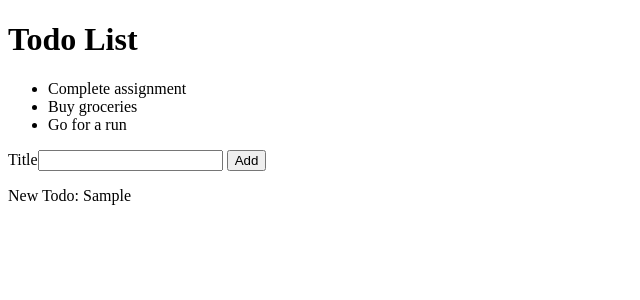
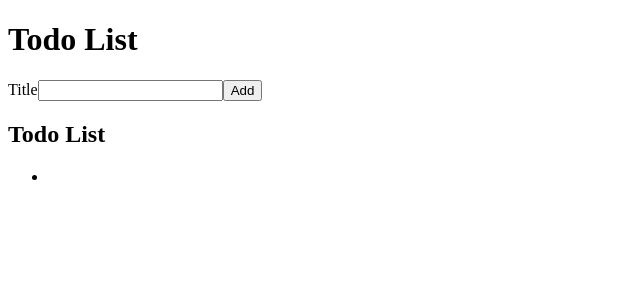
Before and after one commit to Victoria240/react-todo, a React (Create React App) app: page / in a window 1280 px wide. Both pictures are taken after typing "Sample" into the empty fields and a click on the button "Add". Shown: the top 300 px of the page, without its empty margins (0-640 px from the left). Built offline with nearby package versions, Linux system fonts and the light colour scheme; the HTML template or start-up script is replaced by a standard one.

Commit message:
lifted components' state and modified props by destructuring

```diff
--- a/src/AddTodoForm.js
+++ b/src/AddTodoForm.js
@@ -1,24 +1,42 @@
-import React from 'react'
 
-// Define the AddTodoForm component
-function AddTodoForm(props) {
+
+
+// AddTodoForm.js
+import React, { useState } from 'react';
+
+function AddTodoForm({ onAddTodo }) { // Destructure props
+    const [todoTitle, setTodoTitle] = useState(''); // Create new state variable todoTitle
+
     // Handle form submission
-    function handleAddTodo(e) {
-        e.preventDefault(); // Prevent the default form submission behavior
-        const todoTitle = e.target.elements.todoTitle.value; // Get the value of the todo title input
-        console.log(todoTitle); // Log the todo title value
-        e.target.reset(); // Reset the form so the text input is cleared
-        props.onAddTodo(todoTitle); // Invoke the onAddTodo callback prop with the todo title value
+    function handleAddTodoFormSubmit(e) {
+        e.preventDefault();
+        onAddTodo({
+            title: todoTitle, // title property equal to todoTitle
+            id: Date.now(), // Generate unique identifier using Date.now()
+        });
+        setTodoTitle(''); // Reset todoTitle state to an empty string
     }
-          // Render the form for adding a todo
-        return (
-            <div>
-                <form onSubmit={handleAddTodo}>
-                    <label htmlFor='todoTitle'>Title</label>
-                    <input id='todoTitle' name="title"/> {/* Add name attribute */}
-                    <button type="submit">Add</button>
-                </form>
-            </div>
-        )
+
+    // Handle input change
+    function handleTitleChange(e) {
+        const newTodoTitle = e.target.value;
+        setTodoTitle(newTodoTitle); // Update todoTitle state
     }
-    export default AddTodoForm
+
+    return (
+        <div>
+            <form onSubmit={handleAddTodoFormSubmit}>
+                <label htmlFor='todoTitle'>Title</label>
+                <input
+                    id='todoTitle'
+                    name='title'
+                    value={todoTitle} // Use todoTitle state as the value
+                    onChange={handleTitleChange} // Handle input change
+                />
+                <button type='submit'>Add</button>
+            </form>
+        </div>
+    );
+}
+
+export default AddTodoForm;
--- a/src/App.js
+++ b/src/App.js
@@ -1,18 +1,21 @@
-import React, { useState } from "react";
-import TodoList from "./TodoList";
-import AddTodoForm from "./AddTodoForm";
+// App.js
+import React, { useState } from 'react';
+import TodoList from './TodoList';
+import AddTodoForm from './AddTodoForm';
 
-// Define the App component
 function App() {
-  const [newTodo, setNewTodo] = useState(""); // State variable for new todo
+  const [todoList, setTodoList] = useState([]); // Create new state variable todoList
 
-  // Render the App component
+  // Handle adding a new todo
+  function addTodo(newTodo) {
+    setTodoList([...todoList, newTodo]); // Update todoList state by adding the new todo
+  }
+
   return (
     <div>
-      <h1>Todo List</h1> {/* Render a level-one heading */}
-      <TodoList /> {/* Render the TodoList component */}
-      <AddTodoForm onAddTodo={setNewTodo} /> {/* Render the AddTodoForm component and pass onAddTodo callback */}
-      <p>New Todo: {newTodo}</p> {/* Display the new todo value */}
+      <h1>Todo List</h1>
+      <AddTodoForm onAddTodo={addTodo} /> {/* Update onAddTodo prop */}
+      <TodoList todoList={todoList} /> {/* Pass todoList state as a prop */}
     </div>
   );
 }
--- a/src/TodoList.js
+++ b/src/TodoList.js
@@ -1,38 +1,17 @@
-// import React from 'react'
-
-// export default function TodoList() {
-//   return (
-//       <div>
-//           <ul>
-//               {/* Map over the todoList array and render a list item for each todo */}
-//               {todoList.map(todo => (
-//                   <li key={todo.id}>{todo.title}</li>  /* Use the id as the key and display the title */
-//               ))}
-//           </ul>
-//     </div>
-//   )
-// }
-
-import React from 'react'
+// TodoList.js
+import React from 'react';
 import TodoListItem from './TodoListItem';
 
-
-
-// Define the TodoList component
-function TodoList(props) {
-    // Define an array of todo items
-    const todoList = [
-        { id: 1, title: 'Complete assignment' },  // First todo item
-        { id: 2, title: 'Buy groceries' },        // Second todo item
-        { id: 3, title: 'Go for a run' },         // Third todo item
-    ];
+function TodoList({ todoList }) { // Destructure props
     return (
-        <ul>
-            {/* Map over the todoList array and render a list item for each todo */}
-            {todoList.map(todo => (
-                <TodoListItem key={todo.id} todo={todo} /> // Render a TodoListItem component for each todo item
-            ))}
-        </ul>
+        <div>
+            <h2>Todo List</h2>
+            <ul>
+                {todoList.map(todo => (
+                    <TodoListItem key={todo.id} todo={todo} />
+                ))}
+            </ul>
+        </div>
     );
 }
 
--- a/src/TodoListItem.js
+++ b/src/TodoListItem.js
@@ -1,21 +1,9 @@
 import React from 'react'
 
-// function TodoListItem() {
-//   return (
-//       <div>
-//           <li key={todo.id}>{todo.title}</li>  {/* Use the id as the key and display the title */}
-//       </div>
-//   )
-// }
-
-// export default TodoListItem
-
-
-
 // Define the TodoListItem component
-function TodoListItem(props) {
+function TodoListItem(todo) { // Destructure props
     return (
-        <li> {props.todo.title}</li> // Render the todo item title with the unique id as the key
+        <li> {todo.title}</li> // Render the todo item title with the unique id as the key
     );
 }
 
```
